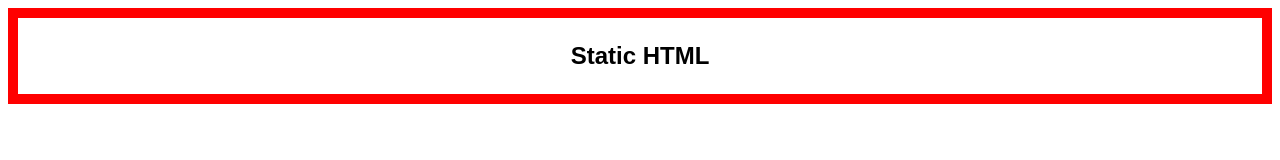
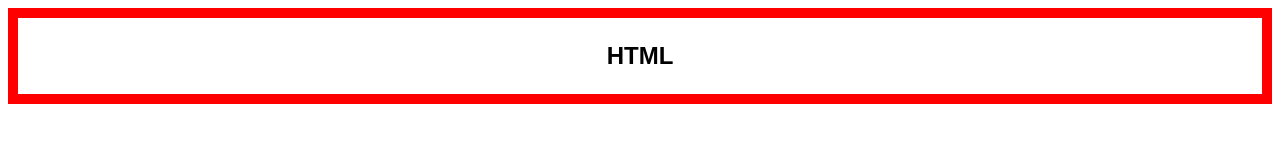
Before and after one commit to mystix/llnw-demo, a plain HTML site: page org/site/index.html in a window 1280 px wide. Shown: the top 160 px of the page. Drawn offline with Linux system fonts and the light colour scheme.

Commit message:
tweaked demo content

```diff
--- a/org/site/index.html
+++ b/org/site/index.html
@@ -8,7 +8,7 @@
   </head>
   <title>Demo</title>
   <body>
-    <div>Static HTML</div>
+    <div>HTML</div>
 
     <h3>Image</h3>
     <img height="640" width="640" src="media/image.webp" alt="cat">
```
